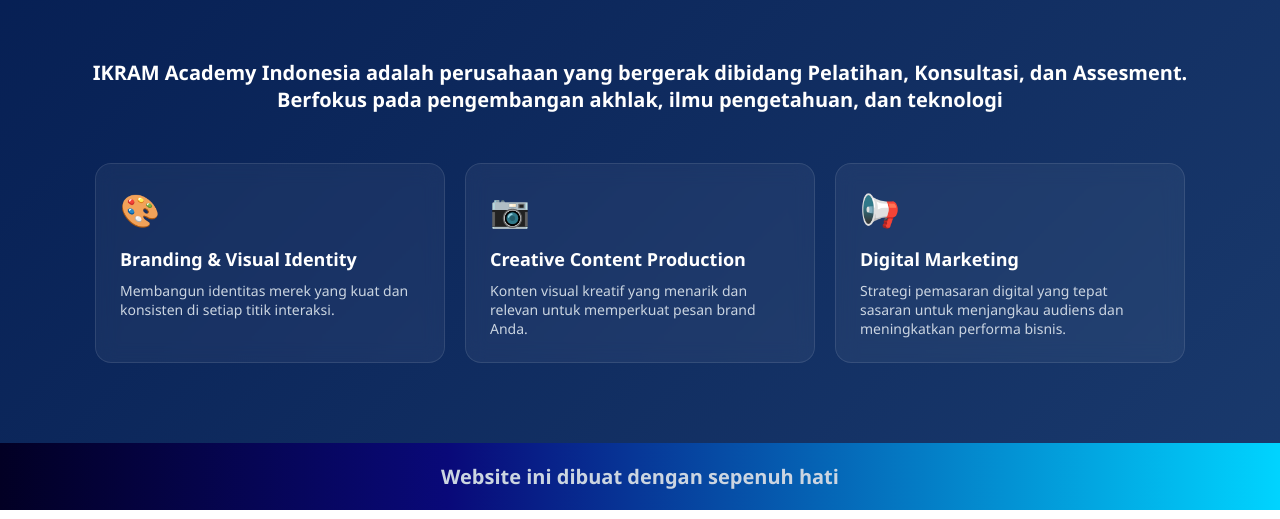
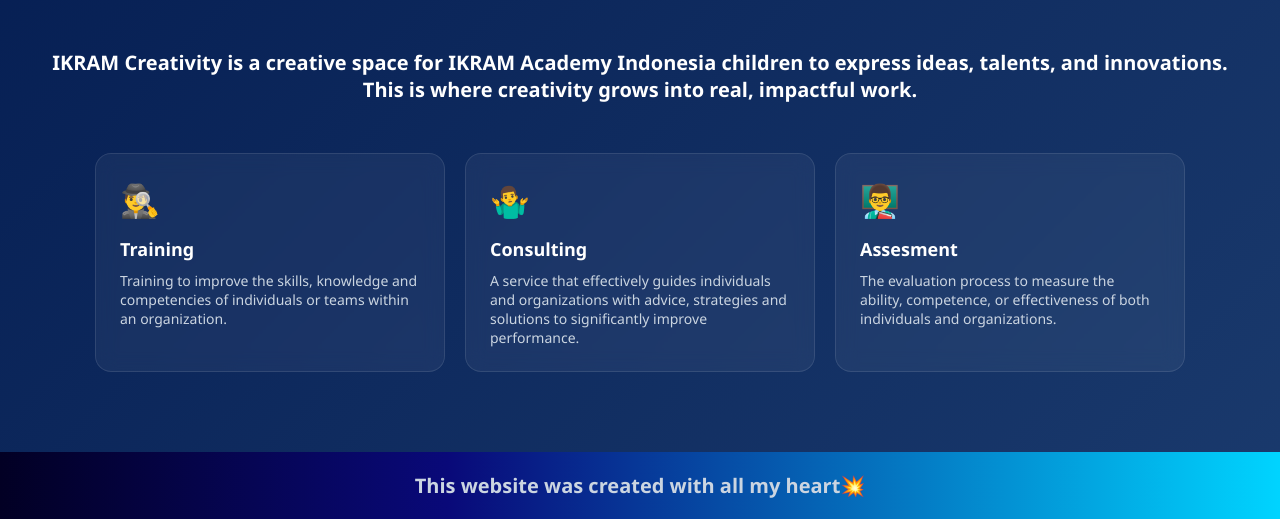
Before and after one commit to adjiepradana/ikramtes, a plain HTML site: page index.html in a window 1280 px wide. Shown: the part 541-1060 px from the top of the page. Drawn offline with Linux system fonts and the light colour scheme.

Commit message:
update produk

```diff
--- a/index.html
+++ b/index.html
@@ -10,7 +10,7 @@
 
   <!-- Navbar -->
 <div class="container-navbar">
-    <div class="logo-navbar">IKRAM</div>
+    <div class="logo-navbar">IKRAM Creativity</div>
     <button class="hamburger" id="hamburger">&#9776;</button>
     <ul class="ul-navbar" id="nav-menu">
         <li class="li-navbar">Home</li>
@@ -24,24 +24,24 @@
     <!-- Content -->
     <div class="container-content">
         <img src="LOGO IKRAM ACADEMY (WHITE).png" alt="logo_ikram" class="img-class">
-        <p class="p-content">IKRAM Academy Indonesia adalah perusahaan yang bergerak dibidang Pelatihan, Konsultasi, dan Assesment. Berfokus pada pengembangan akhlak, ilmu pengetahuan, dan teknologi</p>
+        <p class="p-content">IKRAM Creativity is a creative space for IKRAM Academy Indonesia children to express ideas, talents, and innovations. This is where creativity grows into real, impactful work.</p>
     </div>
 
     <div class="services-container">
     <div class="service-box">
-    <div class="icon">🎨</div>
-    <h3>Branding & Visual Identity</h3>
-    <p>Membangun identitas merek yang kuat dan konsisten di setiap titik interaksi.</p>
+    <div class="icon">🕵️‍♂️</div>
+    <h3>Training</h3>
+    <p>Training to improve the skills, knowledge and competencies of individuals or teams within an organization.</p>
     </div>
     <div class="service-box">
-    <div class="icon">📷</div>
-    <h3>Creative Content Production</h3>
-    <p>Konten visual kreatif yang menarik dan relevan untuk memperkuat pesan brand Anda.</p>
+    <div class="icon">🤷‍♂️</div>
+    <h3>Consulting</h3>
+    <p>A service that effectively guides individuals and organizations with advice, strategies and solutions to significantly improve performance.</p>
     </div>
     <div class="service-box">
-    <div class="icon">📢</div>
-    <h3>Digital Marketing</h3>
-    <p>Strategi pemasaran digital yang tepat sasaran untuk menjangkau audiens dan meningkatkan performa bisnis.</p>
+    <div class="icon">👨‍🏫</div>
+    <h3>Assesment</h3>
+    <p>The evaluation process to measure the ability, competence, or effectiveness of both individuals and organizations.</p>
     </div>
 </div>
 
@@ -49,7 +49,7 @@
 
     <!-- Footer -->
     <div class="container-footer">
-       <p class="p-footer">Website ini dibuat dengan sepenuh hati </p>
+       <p class="p-footer">This website was created with all my heart💥</p>
     </div>
     <!-- End Footer -->
 </body>
--- a/style.css
+++ b/style.css
@@ -115,7 +115,7 @@ body {
   }
   50% {
     background: lightblue;
-  }
+  }.
 }
 
 .img-class {
@@ -123,7 +123,7 @@ body {
 }
 
 .p-content {
-    padding-top: 25px;
+    padding-top: 15px;
     display: flex;
     align-items: center;
     color: white;
```
